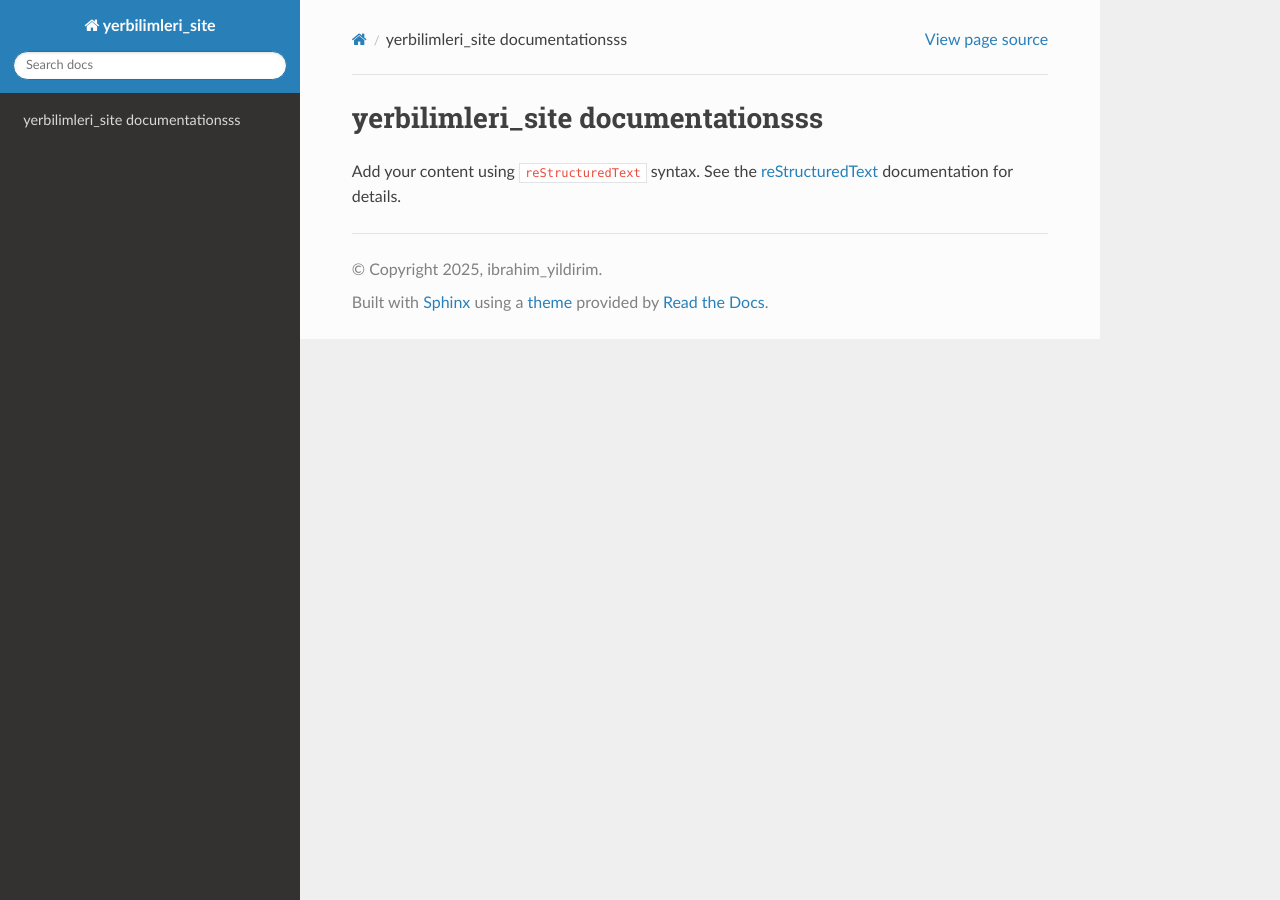
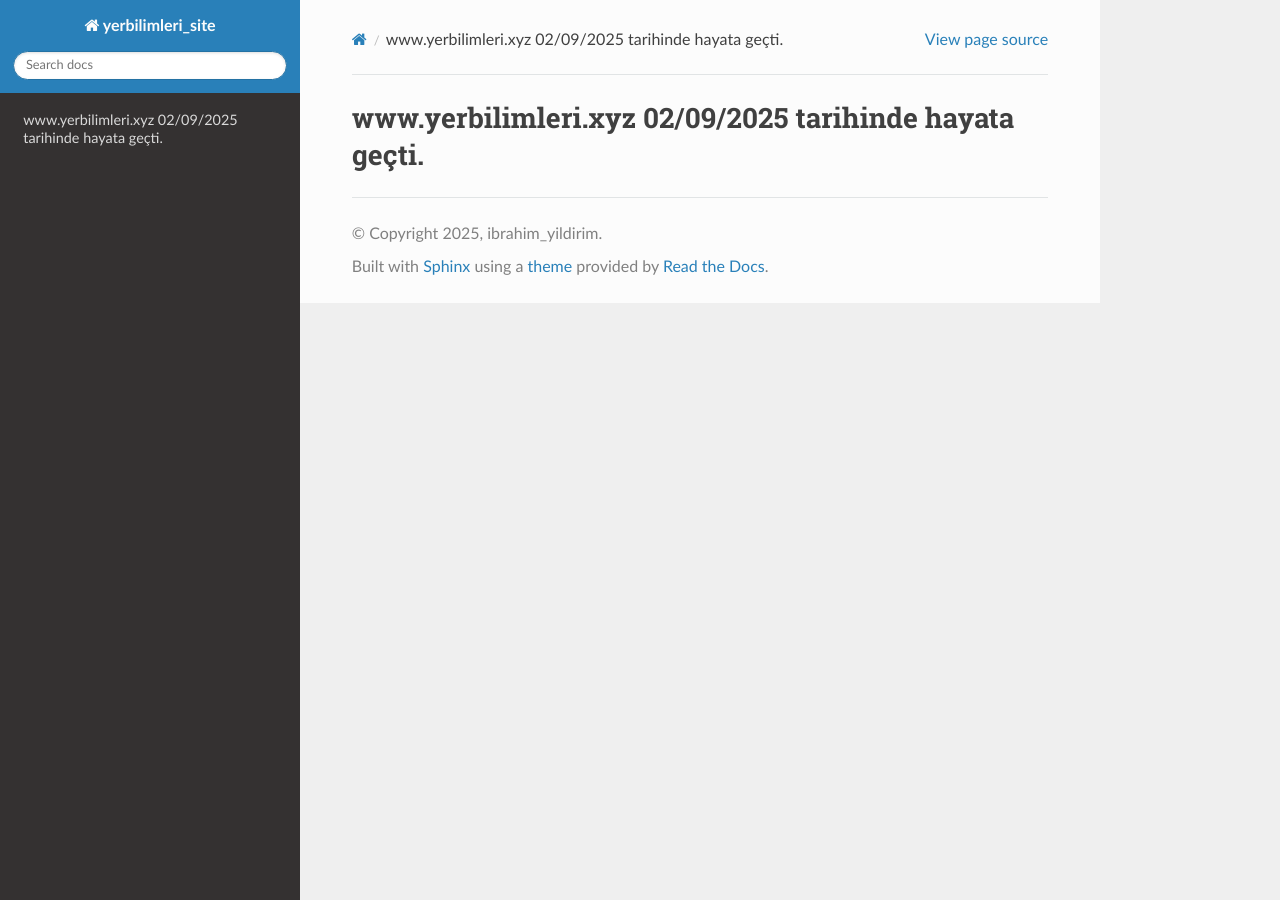
Before and after one commit to ibrohimyildirim/yerbilimleri, a Sphinx documentation site: the page built from source/index.rst, in a window 1280 px wide. Built offline with Sphinx 7.4.7 and the Read the Docs theme 3.1.0, drawn with Linux system fonts in a browser that asks for light colours.

Commit message:
Update index.rst

```diff
--- a/source/index.rst
+++ b/source/index.rst
@@ -3,12 +3,10 @@
    You can adapt this file completely to your liking, but it should at least
    contain the root `toctree` directive.
 
-yerbilimleri_site documentationsss
+www.yerbilimleri.xyz 02/09/2025 tarihinde hayata geçti.
 ===============================
 
-Add your content using ``reStructuredText`` syntax. See the
-`reStructuredText <https://www.sphinx-doc.org/en/master/usage/restructuredtext/index.html>`_
-documentation for details.
+
 
 
 .. toctree::
```
